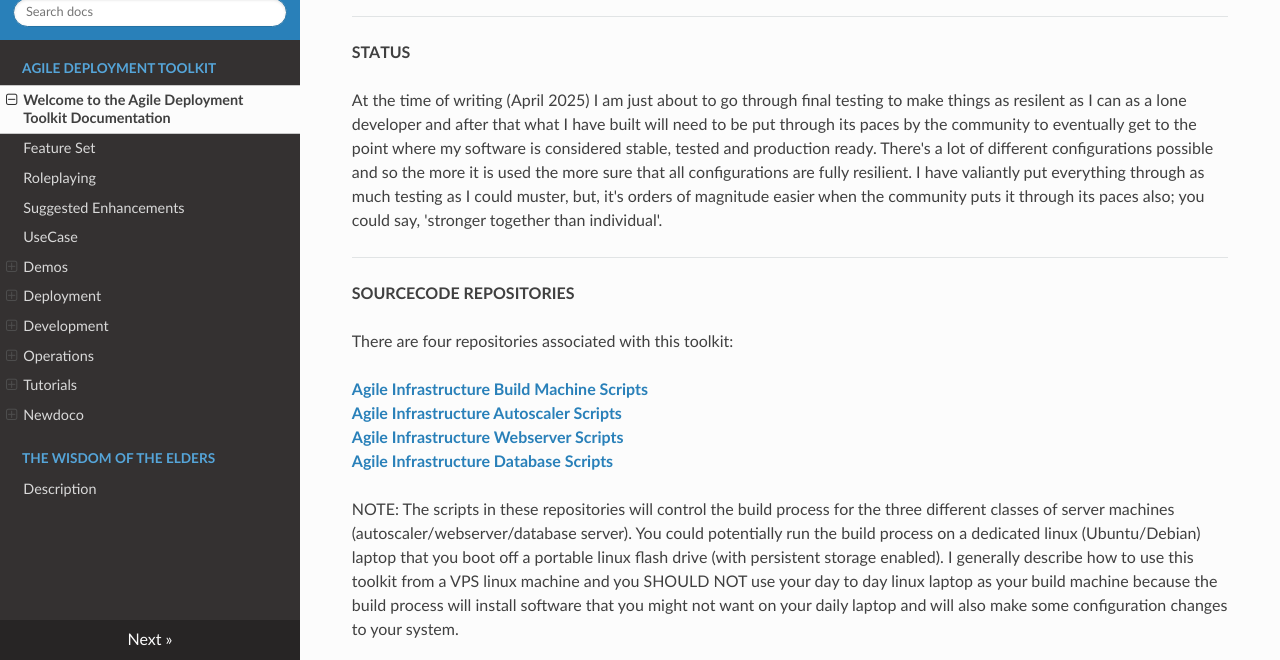
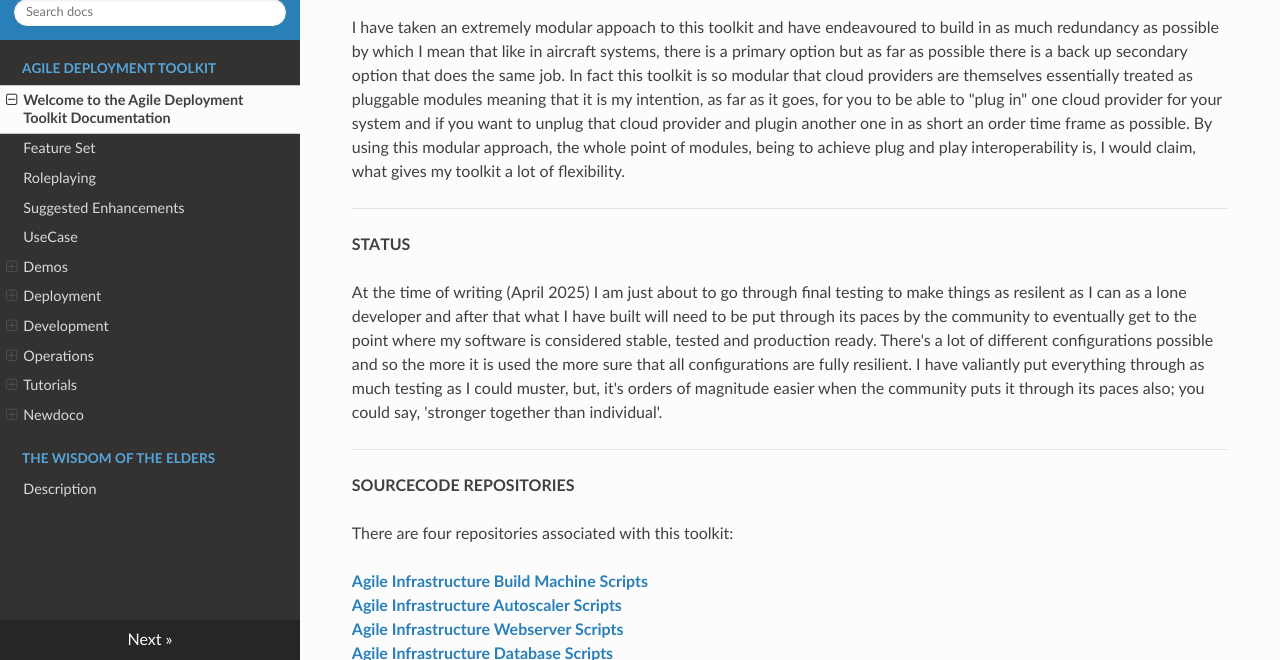
Before and after one commit to wintersys-dev/adt-documentation, an MkDocs documentation site: the page built from docs/Agile Deployment Toolkit/ADT.md, in a window 1280 px wide and 900 px high, scrolled down 1033 px, cut to the strip 240-900 px from the top of the window. Built offline with MkDocs 1.6.1, drawn with Linux system fonts in a browser that asks for light colours; nearby versions of some CDN libraries.

Commit message:
Update ADT.md

```diff
--- a/docs/Agile Deployment Toolkit/ADT.md
+++ b/docs/Agile Deployment Toolkit/ADT.md
@@ -33,6 +33,8 @@ Then you might be interested in the Agile Deployment Toolkit which currently sup
 The intended objective for developing this toolkit is to be able to deploy large scale social systems consistently, repeatedly and resiliently. These will likely be systems with dynamic data and generally not just static blogs for which other solutions might suit better. For systems with dynamic user interation, the extra horsepower of multiple webserver machines can be useful at scale.
 
 Most of the effort that I have put into the development of the ADT relates to design and strucuture. In other words, you won't find the most highly optimised nginx or apache configurations shipped with this toolkit but that is basically the point. You can plug and play your own (highly optimised) configurations for webservers easily because of the design decisions that I made.
+
+I have taken an extremely modular appoach to this toolkit and have endeavoured to build in as much redundancy as possible by which I mean that like in aircraft systems, there is a primary option but as far as possible there is a back up secondary option that does the same job. In fact this toolkit is so modular that cloud providers are themselves essentially treated as pluggable modules meaning that it is my intention, as far as it goes, for you to be able to "plug in" one cloud provider for your system and if you want to unplug that cloud provider and plugin another one in as short an order time frame as possible. By using this modular approach, the whole point of modules, being to achieve plug and play interoperability is, I would claim, what gives my toolkit a lot of flexibility.
 
 -------------
 
```
